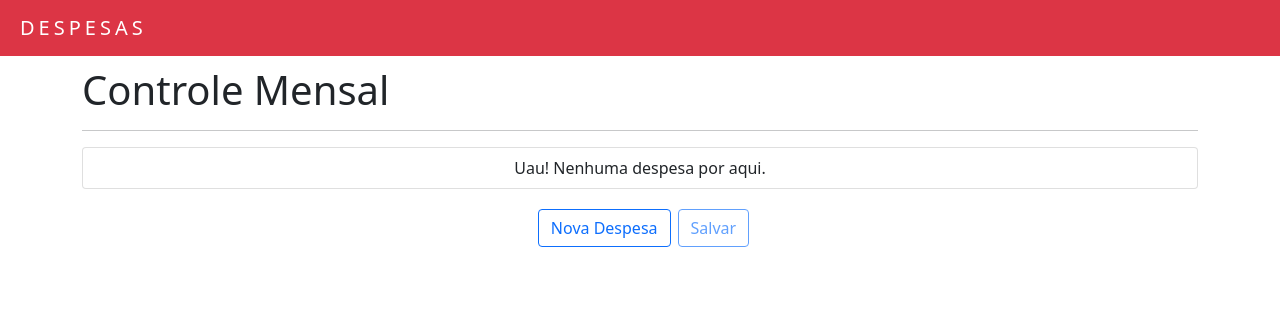
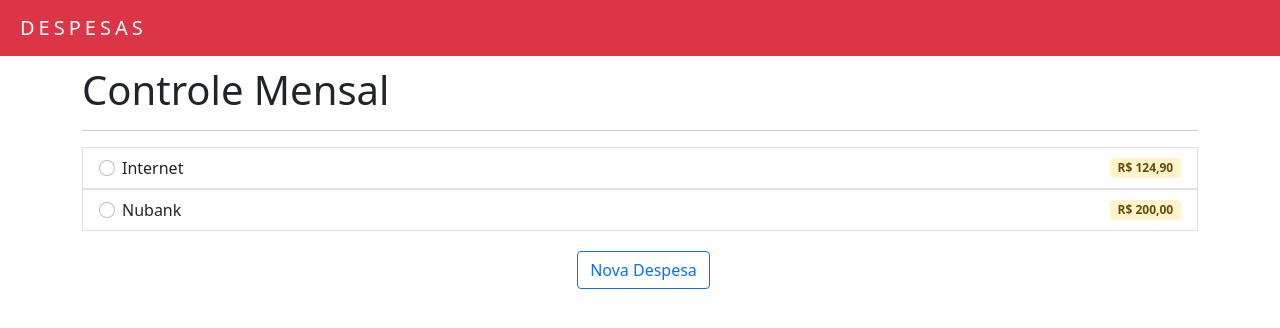
Before and after one commit to dcodifica/despesas-mensais-angular, an Angular app: page /despesas in a window 1280 px wide. Shown: the top 328 px of the page. Built offline with nearby package versions, Linux system fonts and the light colour scheme.

Commit message:
Removido botão de salvar alterações. Sempre que marcar ou desmarcar uma despesa como paga já deverá salvar automaticamente.

```diff
--- a/src/app/components/lista-despesas/lista-despesas.component.html
+++ b/src/app/components/lista-despesas/lista-despesas.component.html
@@ -11,7 +11,6 @@
     <button class="btn btn-outline-primary" [routerLink]="['/adicionar-despesa']">
         Nova Despesa
     </button>
-    <button class="btn btn-outline-primary" disabled>Salvar</button>
 </div>
 <div class="col-xs-12 btn-grupo-acoes" *ngIf="idDespesaSelecionada != ''">
     <button class="btn btn-outline-secondary" (click)="cancelarSelecaoDespesa()">
--- a/src/app/services/despesas.service.ts
+++ b/src/app/services/despesas.service.ts
@@ -17,8 +17,8 @@ export class DespesasService {
   despesaFoiExcluida: Subject<void> =
     new Subject<void>();
   private despesas: Despesa[] = [
-    // { id: '0', nome: 'Internet', valor: 99.99, paga: false },
-    // { id: '1', nome: 'Nubank', valor: 200, paga: false }
+    { id: '0', nome: 'Internet', valor: 124.90, paga: false },
+    { id: '1', nome: 'Nubank', valor: 200, paga: false }
   ];
 
   constructor() { }
```
